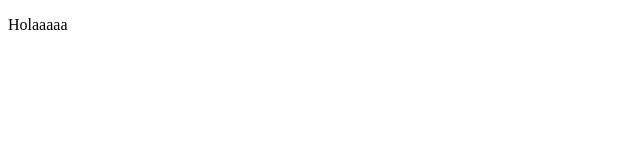
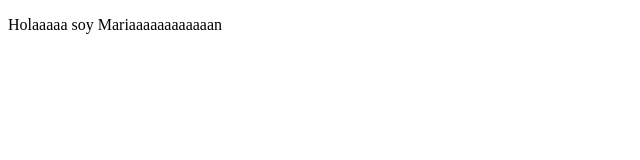
Before and after one commit to MarianMeza/test_repository, a plain HTML site: page index.html in a window 1280 px wide. Shown: the whole page, without its empty margins (0-640 px from the left). Drawn offline with Linux system fonts and the light colour scheme.

Commit message:
cambio 2

```diff
--- a/index.html
+++ b/index.html
@@ -10,7 +10,7 @@
     <div class="container">
         <div class="row">
             <p>
-                Holaaaaa
+                Holaaaaa soy Mariaaaaaaaaaaaan
             </p>
         </div>
     </div>
```
